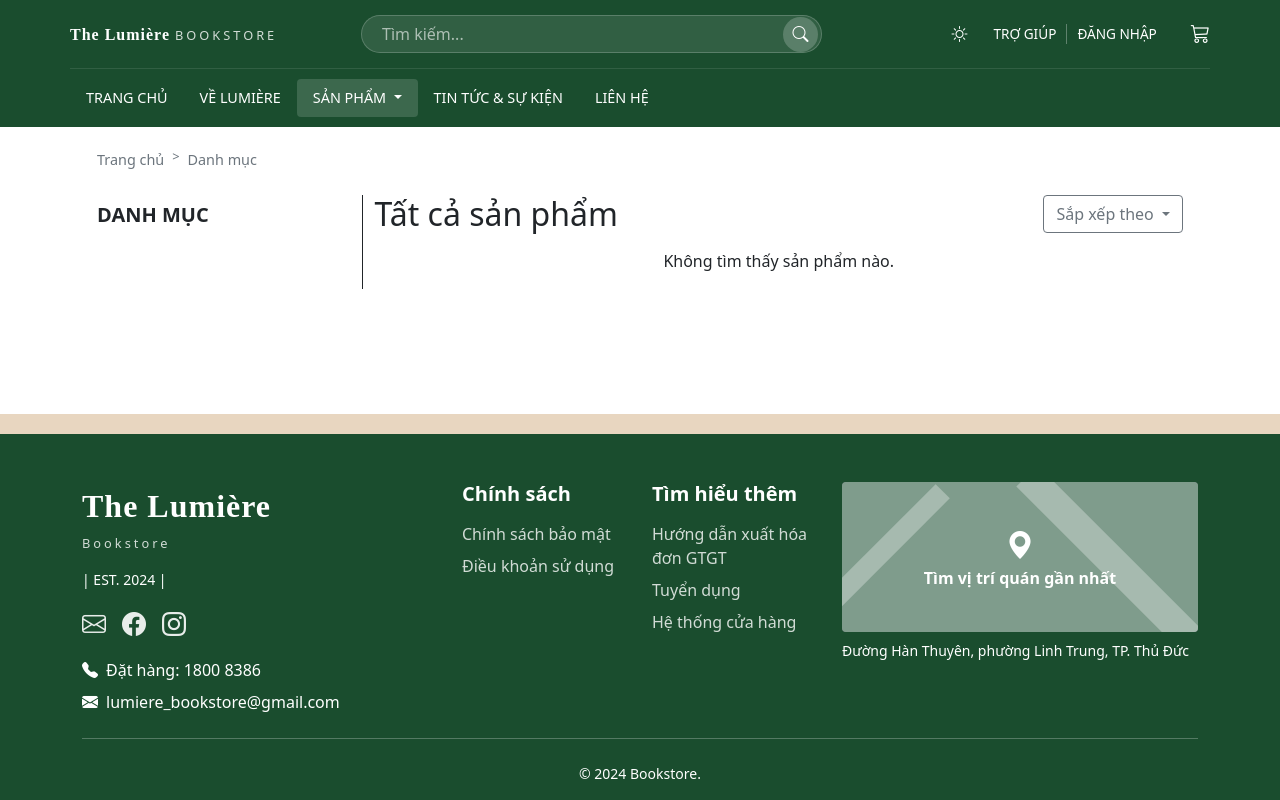
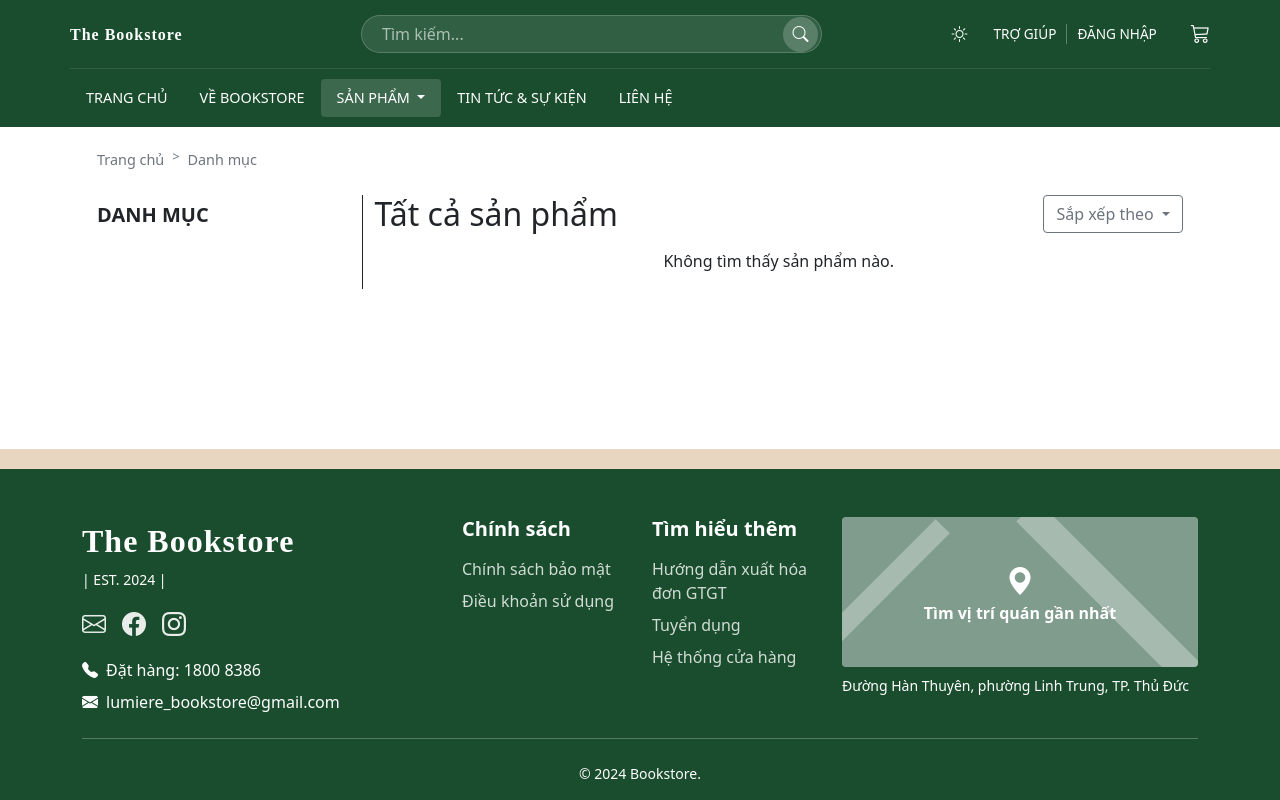
Before and after one commit to Tinii1601/DA_SE347, a Django app: page /books/ in a window 1280 px wide. Run offline with Django 4.2, Linux system fonts and the light colour scheme; data that the repository does not hold is empty.

Commit message:
Update 3

```diff
--- a/bookstore/core/templates/base.html
+++ b/bookstore/core/templates/base.html
@@ -23,9 +23,8 @@
         <!-- Logo -->
         <div class="col-md-3 text-start">
           <a href="{% url 'core:home' %}" class="brand-logo">
-            The Lumière
+            The Bookstore
           </a>
-          <span class="brand-subtitle">BOOKSTORE</span>
         </div>
 
         <!-- Search Bar -->
@@ -83,7 +82,7 @@
           <a class="nav-link nav-link-custom ps-0 {% if request.resolver_match.url_name == 'home' %}active{% endif %}" href="{% url 'core:home' %}">Trang chủ</a>
         </li>
         <li class="nav-item">
-          <a class="nav-link nav-link-custom" href="#">Về Lumière</a>
+          <a class="nav-link nav-link-custom" href="#">Về Bookstore</a>
         </li>
         <li class="nav-item dropdown position-static">
           <a class="nav-link nav-link-custom dropdown-toggle {% if 'books' in request.path %}active{% endif %}" href="#" id="megaMenuDropdown" role="button" data-bs-toggle="dropdown" aria-expanded="false">
@@ -128,7 +127,7 @@
 
         <!-- Logo -->
         <div class="text-center">
-             <a href="{% url 'core:home' %}" class="brand-logo fs-3">The Lumière</a>
+             <a href="{% url 'core:home' %}" class="brand-logo fs-3">The Bookstore</a>
         </div>
 
         <!-- Cart -->
@@ -154,7 +153,7 @@
   <!-- Mobile Menu Offcanvas -->
   <div class="offcanvas offcanvas-start bg-lumiere text-white" tabindex="-1" id="mobileMenu" aria-labelledby="mobileMenuLabel">
     <div class="offcanvas-header border-bottom border-secondary">
-      <h5 class="offcanvas-title brand-logo" id="mobileMenuLabel">The Lumière</h5>
+      <h5 class="offcanvas-title brand-logo" id="mobileMenuLabel">The Bookstore</h5>
       <button type="button" class="btn-close btn-close-white text-reset" data-bs-dismiss="offcanvas" aria-label="Close"></button>
     </div>
     <div class="offcanvas-body">
@@ -187,7 +186,7 @@
           <a class="nav-link text-white fs-5 ps-0" href="{% url 'core:home' %}">TRANG CHỦ</a>
         </li>
         <li class="nav-item mb-2">
-          <a class="nav-link text-white fs-5 ps-0" href="#">VỀ LUMIÈRE</a>
+          <a class="nav-link text-white fs-5 ps-0" href="#">Về Bookstore</a>
         </li>
         <li class="nav-item mb-2">
           <a class="nav-link text-white fs-5 ps-0 dropdown-toggle" data-bs-toggle="collapse" href="#mobileProducts" role="button" aria-expanded="false" aria-controls="mobileProducts">
@@ -241,8 +240,7 @@
         <!-- Column 1: Logo & Contact -->
         <div class="col-lg-4 mb-4 mb-lg-0">
           <div class="text-center text-lg-start mb-3">
-            <a href="{% url 'core:home' %}" class="brand-logo d-block mb-1" style="font-size: 2rem;">The Lumière</a>
-            <span class="brand-subtitle d-block mb-3">Bookstore</span>
+            <a href="{% url 'core:home' %}" class="brand-logo d-block mb-1" style="font-size: 2rem;">The Bookstore</a>
             <span class="d-block small mb-3">| EST. 2024 |</span>
           </div>
 
--- a/bookstore/users/forms.py
+++ b/bookstore/users/forms.py
@@ -27,7 +27,7 @@ class RegistrationForm(UserCreationForm):
         required=True,label="Tôi đồng ý với Điều khoản & Chính sách")
     class Meta:
         model = User
-        fields = ('username','phone','email','password1','password2',)
+        fields = ('username', 'phone', 'email', 'password1', 'password2')
     def __init__(self, *args, **kwargs):
         super().__init__(*args, **kwargs)
         self.fields['username'].widget.attrs.update({'class': 'form-control', 'placeholder': 'Tên đăng nhập'})
```
Also changed, not shown: bookstore/users/templates/users/register.html (+15 -2 lines).
